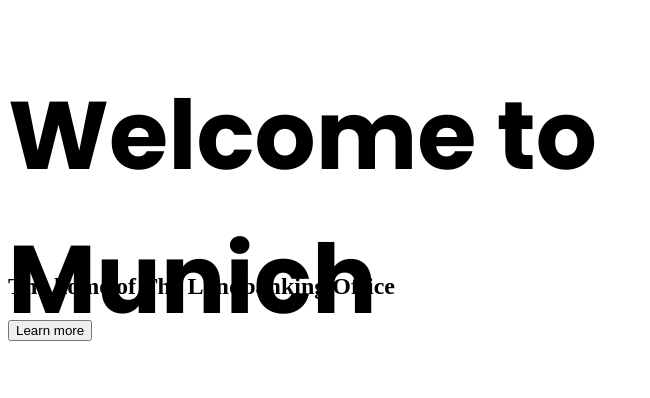
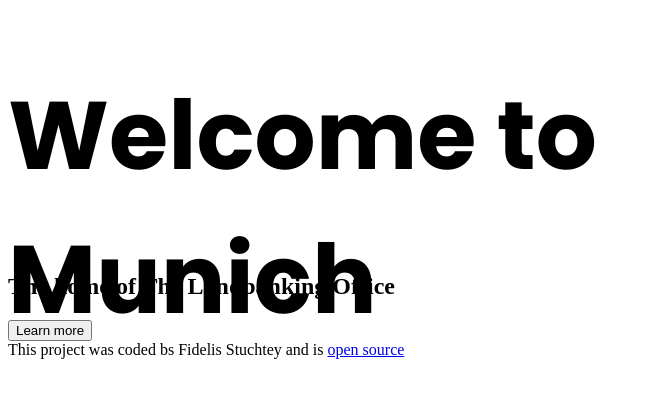
Before and after one commit to FidelStucht/Munich-TLG, a plain HTML site: page index.html in a window 1280 px wide. Shown: the whole page, without its empty margins (0-650 px from the left). Drawn offline with Linux system fonts and the light colour scheme.

Commit message:
add github link

```diff
--- a/index.html
+++ b/index.html
@@ -21,5 +21,9 @@
       <h2>The home of The Landbanking Office</h2>
       <button class="learn-more">Learn more</button>
     </div>
+    <footer>
+      This project was coded bs Fidelis Stuchtey and is
+      <a href="https://github.com/FidelStucht/Munich-TLG"> open source </a>
+    </footer>
   </body>
 </html>
```
